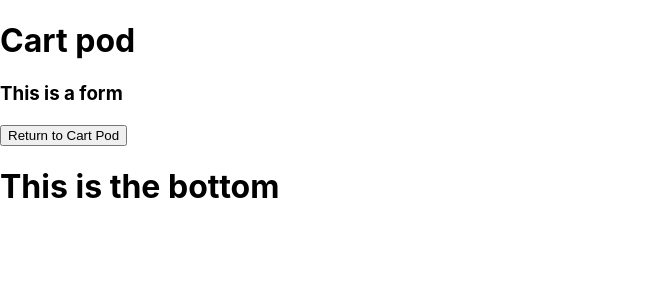
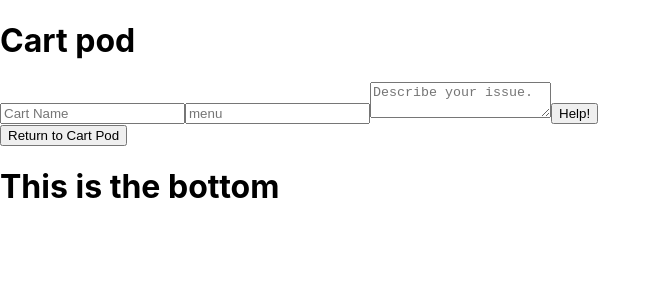
Before and after one commit to BryonBurke/component-practice, a React (Create React App) app: page / in a window 1280 px wide. Both pictures are taken after a click on the button "Add pod". Shown: the top 300 px of the page, without its empty margins (0-661 px from the left). Built offline with nearby package versions, Linux system fonts and the light colour scheme.

Commit message:
work on input form

```diff
--- a/src/components/CartPod.js
+++ b/src/components/CartPod.js
@@ -6,7 +6,7 @@ const masterCartList = [
   {
     name: "cart 1",
     menu: "menu 1",
-    cartpic: <img src={cartpicture} height="100" width="100" alt="a picture" />,
+    cartpic: <img src={cartpicture} height="100" width="100" alt="" />,
   },
   {
     name: "cart 2",
--- a/src/components/NewPodForm.js
+++ b/src/components/NewPodForm.js
@@ -1,11 +1,33 @@
 import React from 'react';
+import { v4 } from 'uuid';
 
 const NewPodForm = (props) => {
   return (
     <React.Fragment>
-      <h3> This is a form</h3>
+      <form onSubmit={handleNewPodFormSubmission}>
+        <input
+          type='text'
+          name='name'
+          placeholder='Cart Name' />
+        <input
+          type='text'
+          name='menu'
+          placeholder='menu' />
+        <textarea
+          name='issue'
+          placeholder='Describe your issue.' />
+        <button type='submit'>Help!</button>
+      </form>
     </React.Fragment>
    );
 }
 
+const handleNewPodFormSubmission = (event) => {
+  event.preventDefault();
+  console.log(event.target.name.value);
+  console.log(event.target.menu.value);
+  console.log(event.target.issue.value);
+}
+
+
 export default NewPodForm;
```
